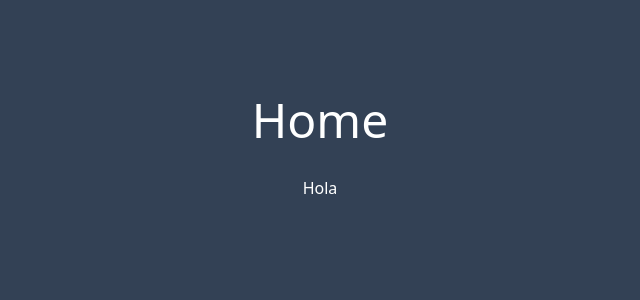
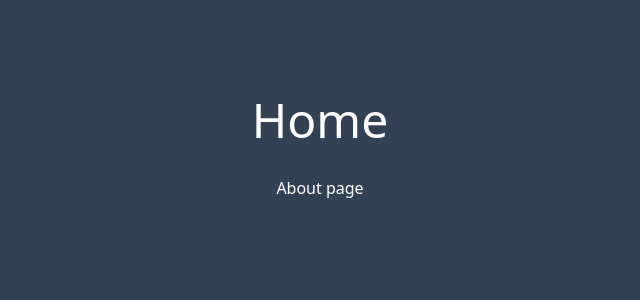
Before and after one commit to JuanPantaleonFQ/01-first-steps, a Next.js app: page / in a window 1280 px wide. Shown: the top 300 px of the page, without its empty margins (320-960 px from the left). Built offline with nearby package versions, Linux system fonts and the light colour scheme.

Commit message:
Second build to push into vercel app

```diff
--- a/Components/navBar/NavBar.tsx
+++ b/Components/navBar/NavBar.tsx
@@ -12,7 +12,6 @@
     { path: "/contact", title: "Contact" },
     { path: "/pricing", title: "Pricing" },
     { path: "/about", title: "About" }
-
   ];
 
 
--- a/app/page.tsx
+++ b/app/page.tsx
@@ -1,10 +1,11 @@
 import Image from "next/image";
+import Link from "next/link";
 
 export default function Home() {
   return (
     <main className="flex flex-col items-center p-24">
       <span className='text-5xl mb-8'>Home</span>
-      <span className=''>Hola </span>
+      <Link href={"/about"}>About page</Link>
     </main>
   );
 }
--- a/package.json
+++ b/package.json
@@ -3,7 +3,7 @@
   "version": "0.1.0",
   "private": true,
   "scripts": {
-    "dev": "next dev",
+    "dev": "next dev --turbo",
     "build": "next build",
     "start": "next start",
     "lint": "next lint"
```
